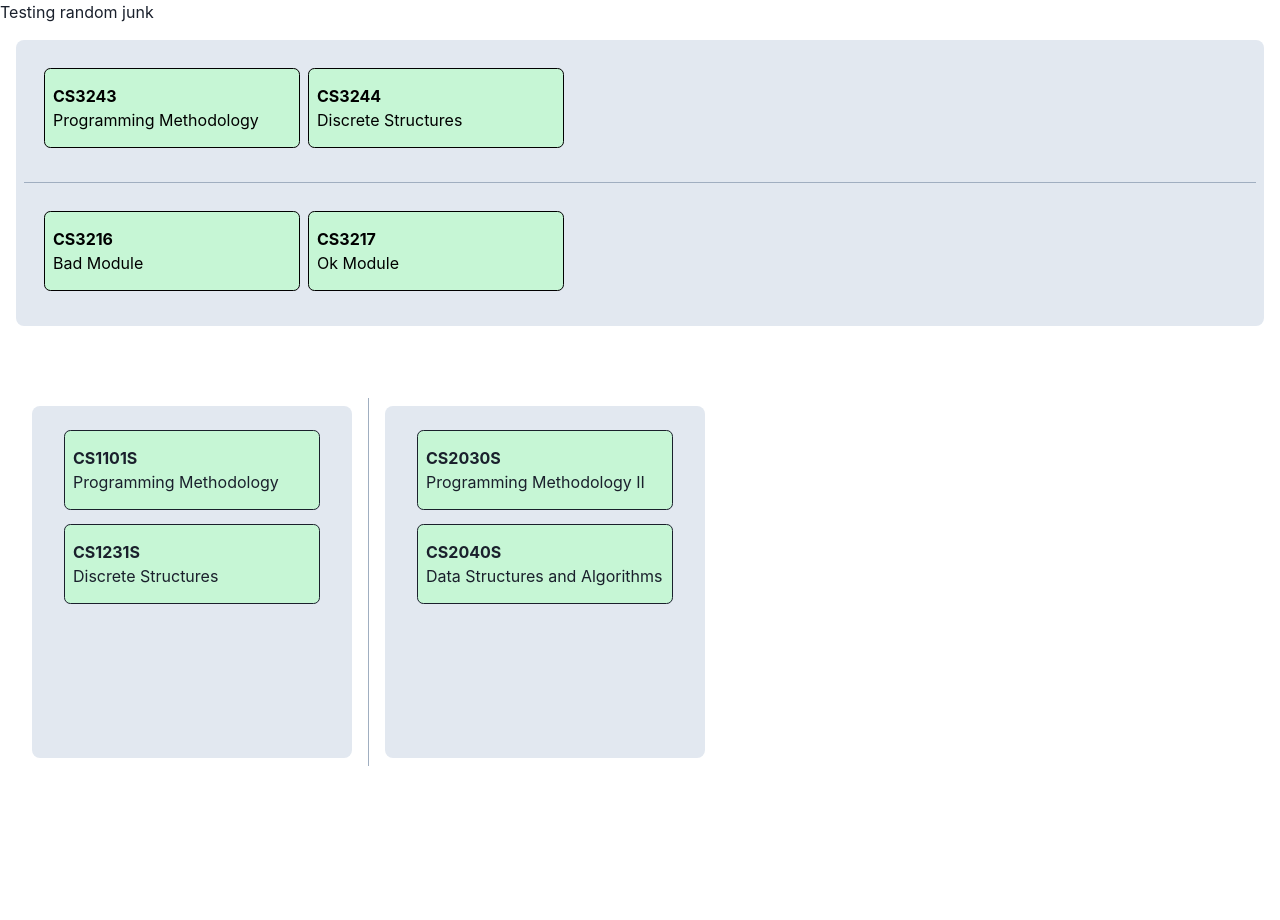
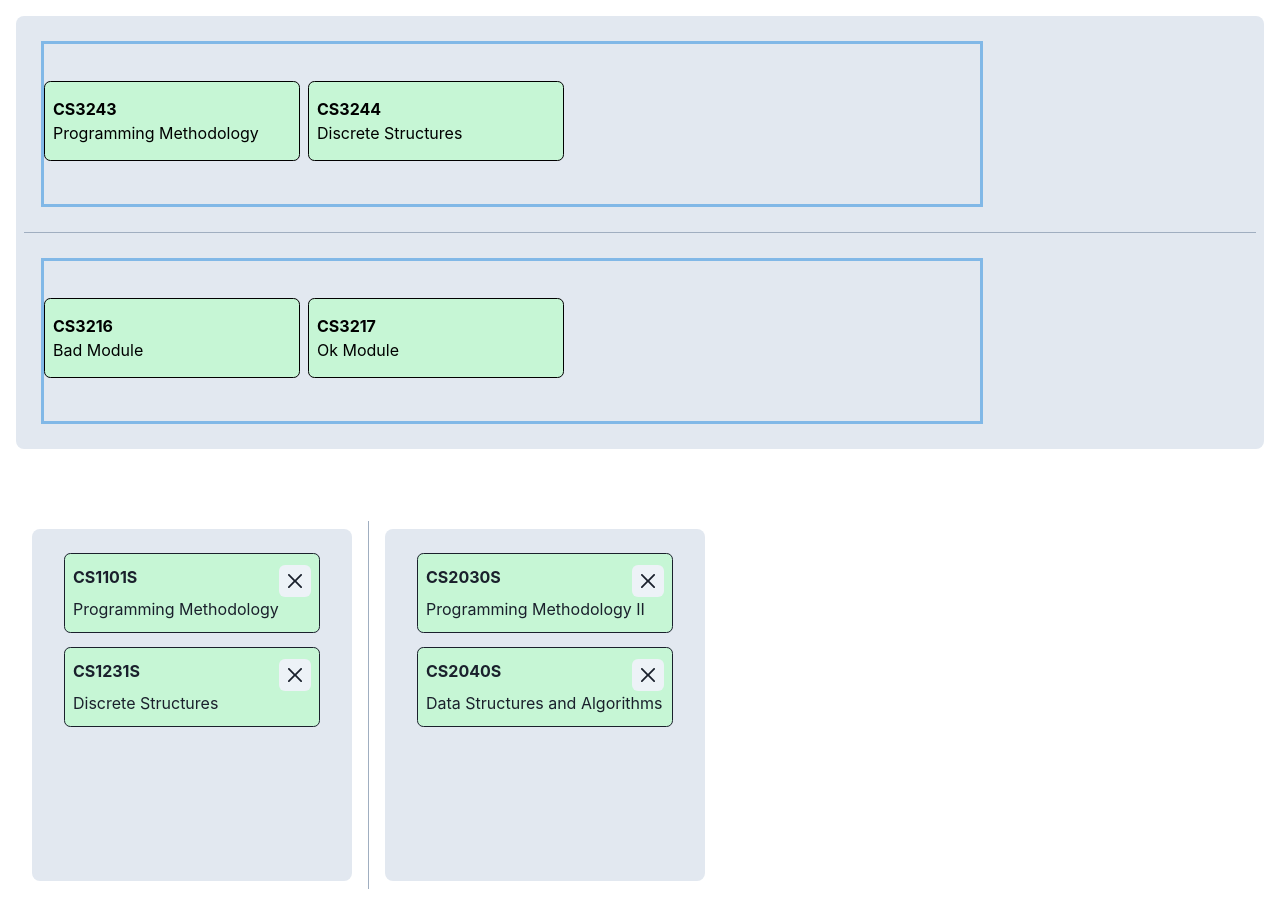
Before and after one commit to nus-planner/frontend, a Next.js app: page /ryan in a window 1280 px wide. Shown: the top 920 px of the page. Before the commit the page ends 838 px from the top, so only its background shows below. Built offline with nearby package versions, Linux system fonts and the light colour scheme.

Commit message:
Add close module button

```diff
--- a/package.json
+++ b/package.json
@@ -9,6 +9,7 @@
     "lint": "next lint"
   },
   "dependencies": {
+    "@chakra-ui/icons": "^2.0.11",
     "@chakra-ui/react": "^2.3.5",
     "@dnd-kit/core": "^6.0.5",
     "@dnd-kit/sortable": "^7.0.1",
--- a/src/components/ModuleBox.tsx
+++ b/src/components/ModuleBox.tsx
@@ -1,19 +1,35 @@
-import { Box, Heading, Text } from "@chakra-ui/react";
+import {
+  Box,
+  Heading,
+  Text,
+  IconButton,
+  Flex,
+  Spacer,
+  Button,
+} from "@chakra-ui/react";
 import { useSortable } from "@dnd-kit/sortable";
 import { CSS } from "@dnd-kit/utilities";
 import { Module } from "../interfaces/planner";
+import { CloseIcon } from "@chakra-ui/icons";
 
 interface ModuleBoxProps {
   module: Module;
+  displayModuleClose: boolean;
+  handleModuleClose?: (module: Module) => void;
 }
 
-const ModuleBox = ({ module }: ModuleBoxProps) => {
+const ModuleBox = ({
+  module,
+  displayModuleClose,
+  handleModuleClose,
+}: ModuleBoxProps) => {
   const { attributes, listeners, setNodeRef, transform, transition } =
     useSortable({ id: module.code });
 
   const style = { transform: CSS.Transform.toString(transform), transition };
 
   return (
+    <div>
       <div ref={setNodeRef} style={style} {...attributes} {...listeners}>
         <Box
           w="16rem"
@@ -28,9 +44,25 @@ const ModuleBox = ({ module }: ModuleBoxProps) => {
           borderColor="grey.300"
           padding="0.2rem 0.5rem"
         >
-        <Text fontWeight='bold'>{module.code}</Text>
+          <Flex>
+            <Text fontWeight="bold">{module.code} </Text>
+            <Spacer />
+            {displayModuleClose && (
+              <IconButton
+                icon={<CloseIcon />}
+                aria-label="Remove Module"
+                size="sm"
+                onClick={() => {
+                  console.log("hi");
+                  handleModuleClose(module);
+                }}
+              />
+            )}
+          </Flex>
+
           <Text>{module.name}</Text>
         </Box>
+      </div>
     </div>
   );
 };
--- a/src/components/PlannerContainer.tsx
+++ b/src/components/PlannerContainer.tsx
@@ -8,13 +8,17 @@ import {
 import { Module } from "../interfaces/planner";
 import ModuleBox from "./ModuleBox";
 
+interface PlannerContainerProps {
+  semester: Module[];
+  id: string;
+  handleModuleClose: (module: Module) => void;
+}
+
 const PlannerContainer = ({
   semester,
   id,
-}: {
-  semester: Module[];
-  id: string;
-}) => {
+  handleModuleClose,
+}: PlannerContainerProps) => {
   const { setNodeRef } = useDroppable({
     id: id,
   });
@@ -37,7 +41,12 @@ const PlannerContainer = ({
         >
           <VStack>
             {semester.map((module) => (
-              <ModuleBox module={module} key={module.code} />
+              <ModuleBox
+                module={module}
+                key={module.code}
+                displayModuleClose={true}
+                handleModuleClose={handleModuleClose}
+              />
             ))}
           </VStack>
         </SortableContext>
--- a/src/components/RequirementContainer.tsx
+++ b/src/components/RequirementContainer.tsx
@@ -1,7 +1,9 @@
-import { Box, HStack } from "@chakra-ui/react";
+import { Box, Grid, HStack, SimpleGrid, VStack } from "@chakra-ui/react";
 import {
   SortableContext,
   horizontalListSortingStrategy,
+  rectSortingStrategy,
+  verticalListSortingStrategy,
 } from "@dnd-kit/sortable";
 import ModuleBox from "./ModuleBox";
 import { Requirement } from "../interfaces/planner";
@@ -19,30 +21,36 @@ const RequirementContainer = ({
   });
 
   return (
-    <div ref={setNodeRef}>
+    <HStack ref={setNodeRef}>
       <Box
         m="2"
         padding="3"
         alignItems="left"
         color="black"
-        minH="5em"
-        minW="20em"
+        minH="10em"
+        minW="60em"
       >
         <SortableContext
           items={requirement.modules.map((mod) => mod.code)}
           id={id}
-          strategy={horizontalListSortingStrategy}
+          strategy={verticalListSortingStrategy}
         >
-          <HStack>
+          <HStack
+            boxShadow="outline"
+            minH="10em"
+            minW="20em"
+          >
             {requirement.modules.map((module) => (
-              <div key={module.code}>
-                <ModuleBox module={module} />
-              </div>
+              <ModuleBox
+                module={module}
+                key={module.code}
+                displayModuleClose={false}
+              />
             ))}
           </HStack>
         </SortableContext>
       </Box>
-    </div>
+    </HStack>
   );
 };
 
--- /dev/null
+++ b/src/constants/dummyModuleData.ts
@@ -0,0 +1,88 @@
+import { Module, ModulesState, Requirement } from "../interfaces/planner";
+
+export const dummyModuleState: ModulesState = {
+  requirements: [
+    {
+      title: "Core Modules",
+      description: "Core module description",
+      modules: [
+        { code: "CS3243", name: "Programming Methodology", credits: 4 },
+        { code: "CS3244", name: "Discrete Structures", credits: 4 },
+      ],
+    },
+    {
+      title: "Elective Modules",
+      description: "Elective module description",
+      modules: [
+        { code: "CS3216", name: "Bad Module", credits: 4 },
+        { code: "CS3217", name: "Ok Module", credits: 4 },
+      ],
+    },
+  ],
+  planner: [
+    [
+      { code: "CS1101S", name: "Programming Methodology", credits: 4 },
+      { code: "CS1231S", name: "Discrete Structures", credits: 4 },
+    ],
+    [
+      { code: "CS2030S", name: "Programming Methodology II", credits: 4 },
+      { code: "CS2040S", name: "Data Structures and Algorithms", credits: 4 },
+    ],
+  ],
+
+  startSem: 201901,
+};
+
+// TODO: Complete requirements here based on AY1920 CS degree requirements
+export const sampleModuleRequirements: Requirement[] = [
+  {
+    title: "Computer Science Foundation",
+    description: "CS foundation description",
+    modules: [
+      { code: "CS1101S", name: "Programming Methodology", credits: 4 },
+      { code: "CS1231S", name: "Discrete Structures", credits: 4 },
+      { code: "CS2030S", name: "Programming Methodology II", credits: 4 },
+      { code: "CS2040S", name: "Data Structures and Algorithms", credits: 4 },
+      { code: "CS2103T", name: "Software Engineering", credits: 4 },
+      { code: "CS2100", name: "Computer Organisation", credits: 4 },
+      { code: "CS3230", name: "Design and Analysis of Algorithms", credits: 4 },
+    ],
+  },
+  {
+    title: "IT Professionalism",
+    description: "IT professionalism description",
+    modules: [
+      { code: "IS1103", name: "Ethics in Computing", credits: 4 },
+      {
+        code: "CS2101",
+        name: "Effective Communication for Computing Professionals",
+        credits: 4,
+      },
+      { code: "ES2660", name: "Communivation in the Digital Age", credits: 4 },
+    ],
+  },
+];
+
+// Complete study plan yy help me pls ;-;
+export const sampleStudyPlan: Module[][] = [
+  [
+    { code: "CS1101S", name: "Programming Methodology", credits: 4 },
+    { code: "CS1231S", name: "Discrete Structures", credits: 4 },
+    { code: "IS1103", name: "Ethics in Computing", credits: 4 },
+  ],
+  [
+    { code: "CS2030S", name: "Programming Methodology II", credits: 4 },
+    { code: "CS2040S", name: "Data Structures and Algorithms", credits: 4 },
+    { code: "ES2660", name: "Communivation in the Digital Age", credits: 4 },
+  ],
+  [
+    { code: "CS2100", name: "Computer Organisation", credits: 4 },
+    { code: "CS2103T", name: "Software Engineering", credits: 4 },
+    {
+      code: "CS2101",
+      name: "Effective Communication for Computing Professionals",
+      credits: 4,
+    },
+    { code: "CS3230", name: "Design and Analysis of Algorithms", credits: 4 },
+  ],
+];
--- a/src/interfaces/planner.ts
+++ b/src/interfaces/planner.ts
@@ -14,5 +14,5 @@ export interface Requirement {
 export interface ModulesState {
   requirements: Requirement[];
   planner: Module[][];
-  startYear: string;
+  startSem: number;
 }
--- a/src/pages/ryan.tsx
+++ b/src/pages/ryan.tsx
@@ -4,66 +4,40 @@ import {
   Grid,
   GridItem,
   HStack,
+  SimpleGrid,
   StackDivider,
   VStack,
 } from "@chakra-ui/react";
-import { DndContext, closestCorners, useDroppable } from "@dnd-kit/core";
+import {
+  DndContext,
+  closestCorners,
+  useDroppable,
+  closestCenter,
+  useSensor,
+  PointerSensor,
+  useSensors,
+} from "@dnd-kit/core";
 import ModuleBox from "../components/ModuleBox";
-import {
-  arrayMove,
-  horizontalListSortingStrategy,
-  SortableContext,
-  verticalListSortingStrategy,
-} from "@dnd-kit/sortable";
+import { arrayMove } from "@dnd-kit/sortable";
 import { useState } from "react";
 import { Module, Requirement, ModulesState } from "../interfaces/planner";
 import { insertAtIndex, removeAtIndex } from "../utils/dndUtils";
 import RequirementContainer from "../components/RequirementContainer";
 import PlannerContainer from "../components/PlannerContainer";
+import {
+  dummyModuleState,
+  sampleModuleRequirements,
+} from "../constants/dummyModuleData";
 
 interface Container {
   id: string;
   containerType: "requirement" | "planner" | "";
 }
 
-const dummyModuleState: ModulesState = {
-  requirements: [
-    {
-      title: "Core Modules",
-      description: "Core module description",
-      modules: [
-        { code: "CS3243", name: "Programming Methodology", credits: 4 },
-        { code: "CS3244", name: "Discrete Structures", credits: 4 },
-      ],
-    },
-    {
-      title: "Elective Modules",
-      description: "Elective module description",
-      modules: [
-        { code: "CS3216", name: "Bad Module", credits: 4 },
-        { code: "CS3217", name: "Ok Module", credits: 4 },
-      ],
-    },
-  ],
-  planner: [
-    [
-      { code: "CS1101S", name: "Programming Methodology", credits: 4 },
-      { code: "CS1231S", name: "Discrete Structures", credits: 4 },
-    ],
-    [
-      { code: "CS2030S", name: "Programming Methodology II", credits: 4 },
-      { code: "CS2040S", name: "Data Structures and Algorithms", credits: 4 },
-    ],
-  ],
-
-  startYear: "",
-};
-
 // Container id naming scheme:
 // For requirements: Container id = requirements.title
 // For planner: Container id = planner array idx (0,1,2,...)
 // Concern: Do we care about special term?
-// TODO: Optimise this maybe, this is slow
 
 const RyanTestPage = () => {
   // OLD, for reference only
@@ -107,10 +81,6 @@ const RyanTestPage = () => {
       return;
     }
 
-    // if (!over.id) {
-    //   return;
-    // }
-
     const activeContainer = active.data.current.sortable.containerId;
     const overContainer = over.data.current?.sortable.containerId || over.id;
 
@@ -136,16 +106,8 @@ const RyanTestPage = () => {
     const { active, over } = event;
     console.log(`handleDragEnd, active: ${active.id}, over: ${over.id}`);
 
-    // if (!over.id) {
-    //   return;
-    // }
-
     const activeContainer = active.data.current.sortable.containerId;
     const overContainer = over.data.current?.sortable.containerId || over.id;
-
-    // if (!activeContainer || !overContainer) {
-    //   return;
-    // }
 
     const activeIndex = active.data.current.sortable.index;
     console.log(`test ${over.id}`);
@@ -177,7 +139,8 @@ const RyanTestPage = () => {
             return newState;
           } else if (containerType === "requirement") {
             var newState: ModulesState = { ...state };
-            const requirementIndex = getRequirementIndex(containerId[1]);
+            // const requirementIndex = getRequirementIndex(containerId[1]);
+            const requirementIndex = parseInt(containerId[1]);
             console.log(requirementIndex);
             console.log(newState.requirements[requirementIndex]);
 
@@ -229,7 +192,7 @@ const RyanTestPage = () => {
       );
     }
     if (activeContainerType == "requirement") {
-      var reqIdx = getRequirementIndex(activeContainerId[1]);
+      var reqIdx = parseInt(activeContainerId[1]);
       console.log(reqIdx);
       console.log(newState.requirements);
       item = newState.requirements[reqIdx].modules[activeIndex];
@@ -253,7 +216,8 @@ const RyanTestPage = () => {
     }
 
     if (overContainerType == "requirement") {
-      var reqIdx = getRequirementIndex(overContainerId[1]);
+      // var reqIdx = getRequirementIndex(overContainerId[1]);
+      var reqIdx = parseInt(overContainerId[1]);
       newState.requirements[reqIdx].modules = insertAtIndex(
         newState.requirements[reqIdx].modules,
         overIndex,
@@ -264,10 +228,44 @@ const RyanTestPage = () => {
     return newState;
   };
 
+  const handleModuleClose = (module: Module) => {
+    const newModulesState = { ...modulesState };
+
+    for (let i = 0; i < newModulesState.planner.length; i++) {
+      for (let j = 0; j < newModulesState.planner[i].length; j++) {
+        if (newModulesState.planner[i][j].code === module.code) {
+          newModulesState.planner[i] = removeAtIndex(
+            newModulesState.planner[i],
+            j
+          );
+          break;
+        }
+      }
+    }
+
+    for (let i = 0; i < moduleRequirements.length; i++) {
+      for (let j = 0; j < moduleRequirements[i].modules.length; j++) {
+        if (moduleRequirements[i].modules[j].code === module.code) {
+          newModulesState.requirements[i].modules.push(module);
+        }
+      }
+    }
+
+    setModulesState(newModulesState);
+  };
+
   const [activeId, setActiveId] = useState(null);
+
+  const [moduleRequirements, setModuleRequirements] = useState<Requirement[]>(
+    sampleModuleRequirements
+  );
 
   const [modulesState, setModulesState] =
     useState<ModulesState>(dummyModuleState);
+
+  const sensors = useSensors(
+    useSensor(PointerSensor, { activationConstraint: { distance: 10 } })
+  );
 
   return (
     <DndContext
@@ -276,8 +274,8 @@ const RyanTestPage = () => {
       onDragStart={handleDragStart}
       onDragCancel={handleDragCancel}
       onDragOver={handleDragOver}
+      sensors={sensors}
     >
-      <a>Testing random junk</a>
       <div />
       <Box
         bgColor="gray.200"
@@ -290,7 +288,7 @@ const RyanTestPage = () => {
           {modulesState.requirements.map((requirement, id) => (
             <RequirementContainer
               requirement={requirement}
-              id={"requirement:" + requirement.title}
+              id={"requirement:" + id.toString()}
             />
           ))}
         </VStack>
@@ -300,6 +298,7 @@ const RyanTestPage = () => {
           {modulesState.planner.map((semester, id) => (
             <PlannerContainer
               semester={semester}
+              handleModuleClose={handleModuleClose}
               id={"planner:" + id.toString()}
             />
           ))}
```
Also changed, not shown: 2 other files (tests, documents, lock files or other folders). Lines whose indentation alone changed are shown as unchanged.
